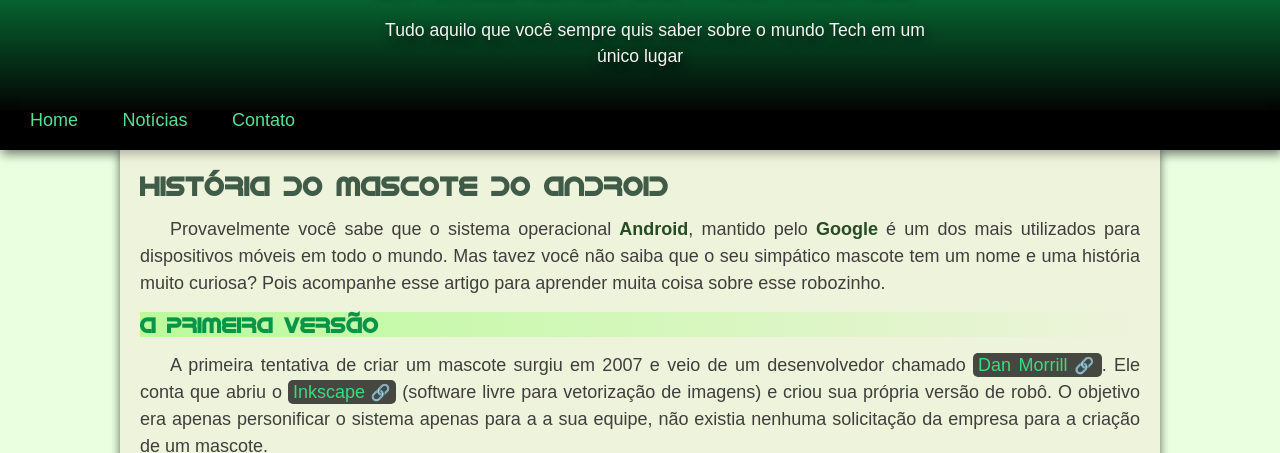
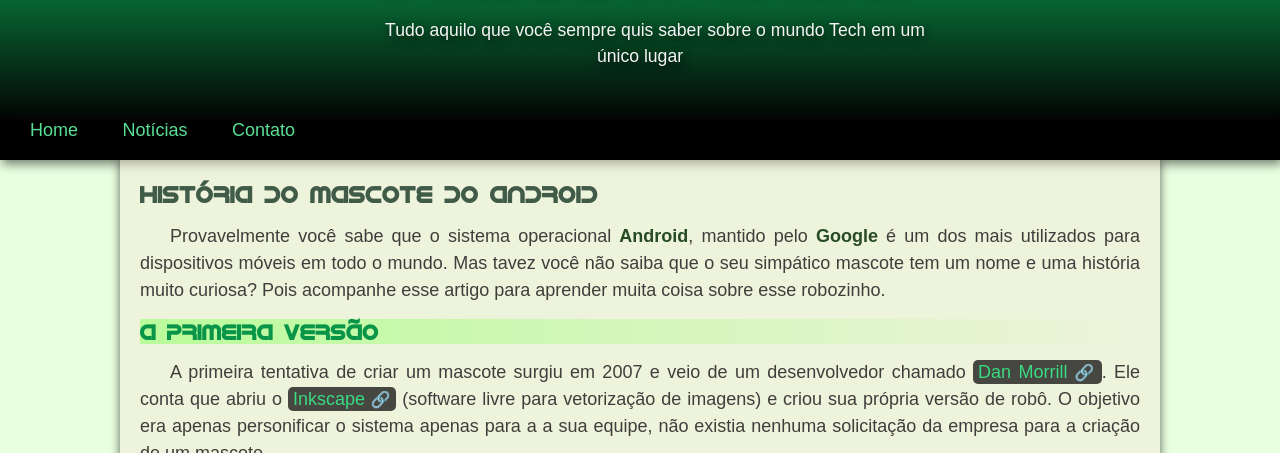
Before and after one commit to luismrtns/projeto-android, a plain HTML site: page index.html in a window 1280 px wide. Shown: the part 75-528 px from the top of the page. Drawn offline with Linux system fonts and the light colour scheme.

Commit message:
mais mudanças no css

```diff
--- a/style.css
+++ b/style.css
@@ -44,8 +44,10 @@ p{
 }
 
 header{
+    margin: auto;
+    width: 100%;
     background-image: linear-gradient( to bottom, #0aa24f, #000000fb) ;
-    min-height: 150px;
+    min-height: 160px;
     padding-top: 35px;
     text-shadow: 2px 4px 10px rgba(0, 0, 0, 0.735);
     text-align: center;
@@ -114,6 +116,7 @@ main{
 }
 
 main h1{
+    font-size: 1.3em;
     color: var(--cor2_1);
     font-family: var(--fonte-android);
 }
```
